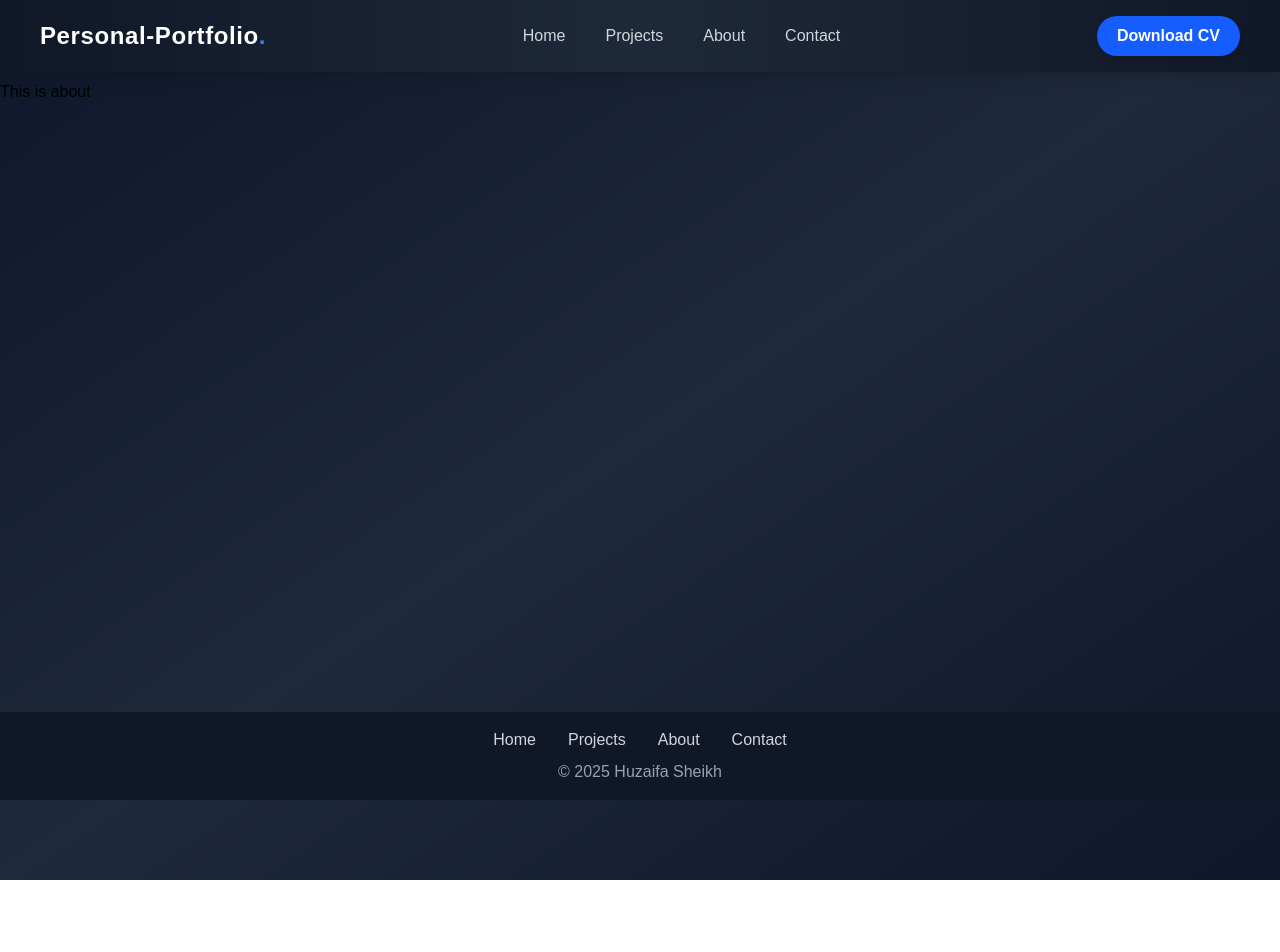
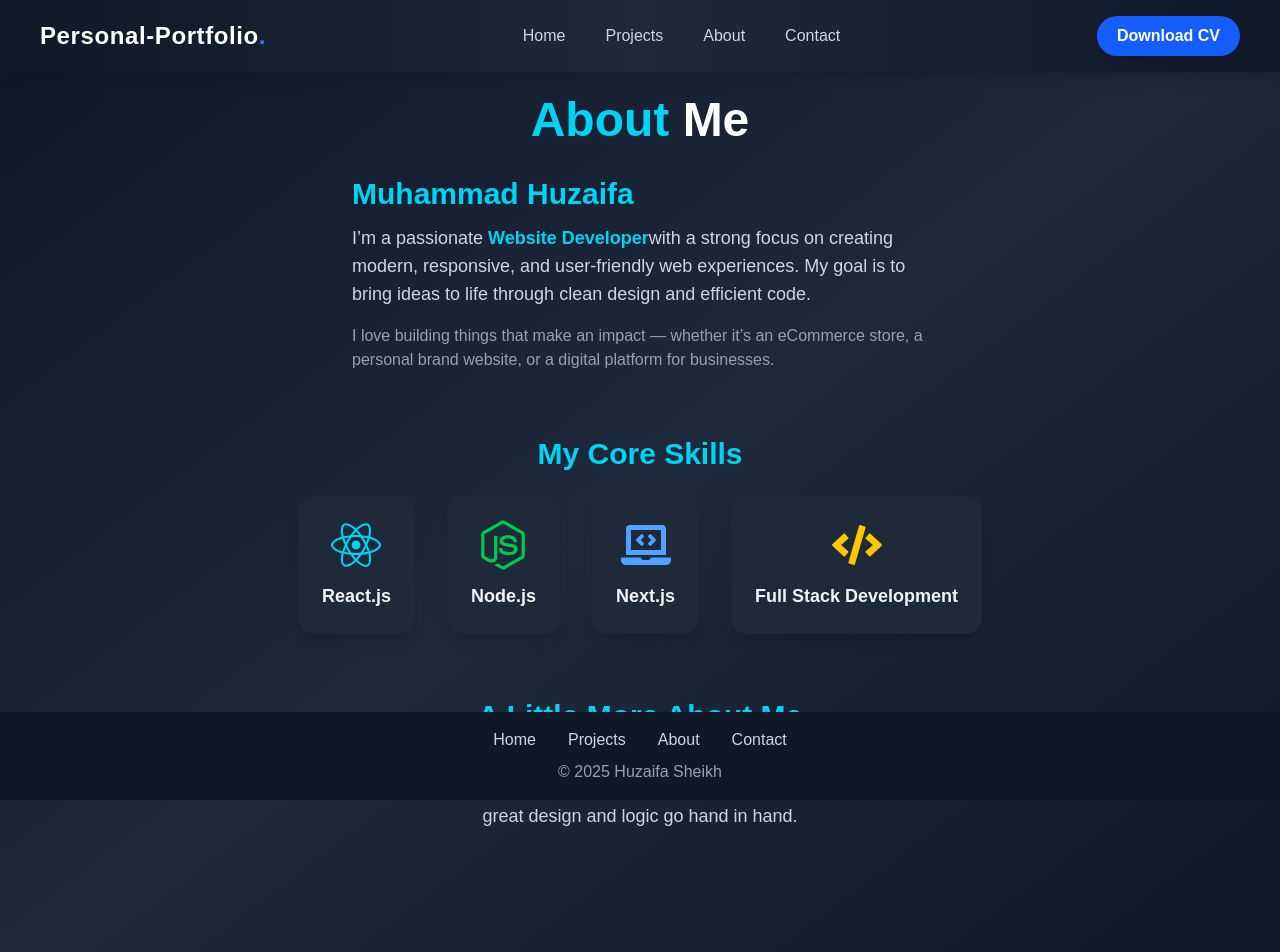
Before and after one commit to Huzaifa-sheikh2/Personal-portfolio, a Next.js app: page /about in a window 1280 px wide. Shown: the top 952 px of the page. Before the commit the page ends 880 px from the top, so only its background shows below. Built offline with nearby package versions, Linux system fonts and the light colour scheme.

Commit message:
Start creating about us page

```diff
--- a/app/about/page.js
+++ b/app/about/page.js
@@ -1,11 +1,70 @@
 import React from 'react'
+import { FaCode, FaLaptopCode, FaReact, FaNodeJs } from 'react-icons/fa'
 
-function page() {
+function About() {
   return (
-    <div className='mt-20'>
-      <h1>This is about</h1>
+    <div className="mt-24 px-6 md:px-20 text-gray-100  min-h-screen">
+      {/* Header */}
+      <h1 className="text-5xl font-extrabold text-cyan-400 text-center mb-8">
+        About <span className="text-white">Me</span>
+      </h1>
+
+      {/* Top Section */}
+      <div className="flex flex-col md:flex-row items-center justify-center gap-10 mb-16">
+
+        <div className="text-center md:text-left max-w-xl">
+          <h2 className="text-3xl font-bold mb-3 text-cyan-400">Muhammad Huzaifa</h2>
+          <p className="text-lg text-gray-300">
+            I’m a passionate <span className="text-cyan-400 font-semibold">Website Developer</span>
+            with a strong focus on creating modern, responsive, and user-friendly web experiences.
+            My goal is to bring ideas to life through clean design and efficient code.
+          </p>
+          <p className="mt-4 text-gray-400">
+            I love building things that make an impact — whether it’s an eCommerce store,
+            a personal brand website, or a digital platform for businesses.
+          </p>
+        </div>
+      </div>
+
+      {/* Skills Section */}
+      <div className="text-center">
+        <h2 className="text-3xl font-bold text-cyan-400 mb-6">My Core Skills</h2>
+        <div className="flex flex-wrap justify-center gap-8">
+          <div className="flex flex-col items-center bg-gray-800 p-6 rounded-2xl shadow-lg hover:scale-105 transition-transform">
+            <FaReact size={50} className="text-cyan-400 mb-3" />
+            <p className="text-lg font-semibold">React.js</p>
+          </div>
+
+          <div className="flex flex-col items-center bg-gray-800 p-6 rounded-2xl shadow-lg hover:scale-105 transition-transform">
+            <FaNodeJs size={50} className="text-green-500 mb-3" />
+            <p className="text-lg font-semibold">Node.js</p>
+          </div>
+
+          <div className="flex flex-col items-center bg-gray-800 p-6 rounded-2xl shadow-lg hover:scale-105 transition-transform">
+            <FaLaptopCode size={50} className="text-blue-400 mb-3" />
+            <p className="text-lg font-semibold">Next.js</p>
+          </div>
+
+          <div className="flex flex-col items-center bg-gray-800 p-6 rounded-2xl shadow-lg hover:scale-105 transition-transform">
+            <FaCode size={50} className="text-yellow-400 mb-3" />
+            <p className="text-lg font-semibold">Full Stack Development</p>
+          </div>
+        </div>
+      </div>
+
+      {/* Bottom Section */}
+      <div className=" text-center mt-16">
+        <h2 className="text-3xl font-bold text-cyan-400 mb-10">A Little More About Me</h2>
+        <p className="text-lg text-gray-300 mb-30">
+          When I’m not coding, I enjoy exploring new technologies, learning about UI/UX trends,
+          and improving my problem-solving skills. I believe great design and logic go hand in hand.
+        </p>
+        <p className="text-lg text-gray-400 italic">
+          "Building websites isn’t just my work — it’s my art and passion."
+        </p>
+      </div>
     </div>
   )
 }
 
-export default page
+export default About
--- a/app/page.js
+++ b/app/page.js
@@ -27,7 +27,7 @@ function TypingEffect() {
         {/* Left Side - Text */}
         <div className="flex flex-col justify-center w-full md:w-1/2 space-y-4 text-center md:text-left mt-10 md:mt-0">
           <h1 className="text-cyan-400 text-5xl font-serif">Muhammad Huzaifa</h1>
-          <h1 className="py-3 text-3xl sm:text-4xl font-semibold font-serif">
+          <h1 className="py-1 text-3xl sm:text-4xl font-semibold font-serif">
             I work with{" "}
             <span className="text-cyan-400 font-serif">
               <ReactTyped
@@ -45,7 +45,7 @@ function TypingEffect() {
             </span>
           </h1>
           <section id="about" className="py-6 text-gray-300">
-            <h2 className="text-2xl sm:text-3xl font-bold text-purple-400 mb-4">
+            <h2 className="text-2xl sm:text-3xl font-bold text-purple-400 mb-2">
               About Me
             </h2>
             <p className="max-w-xl mx-auto md:mx-0 text-base sm:text-lg leading-relaxed font-serif">
```
